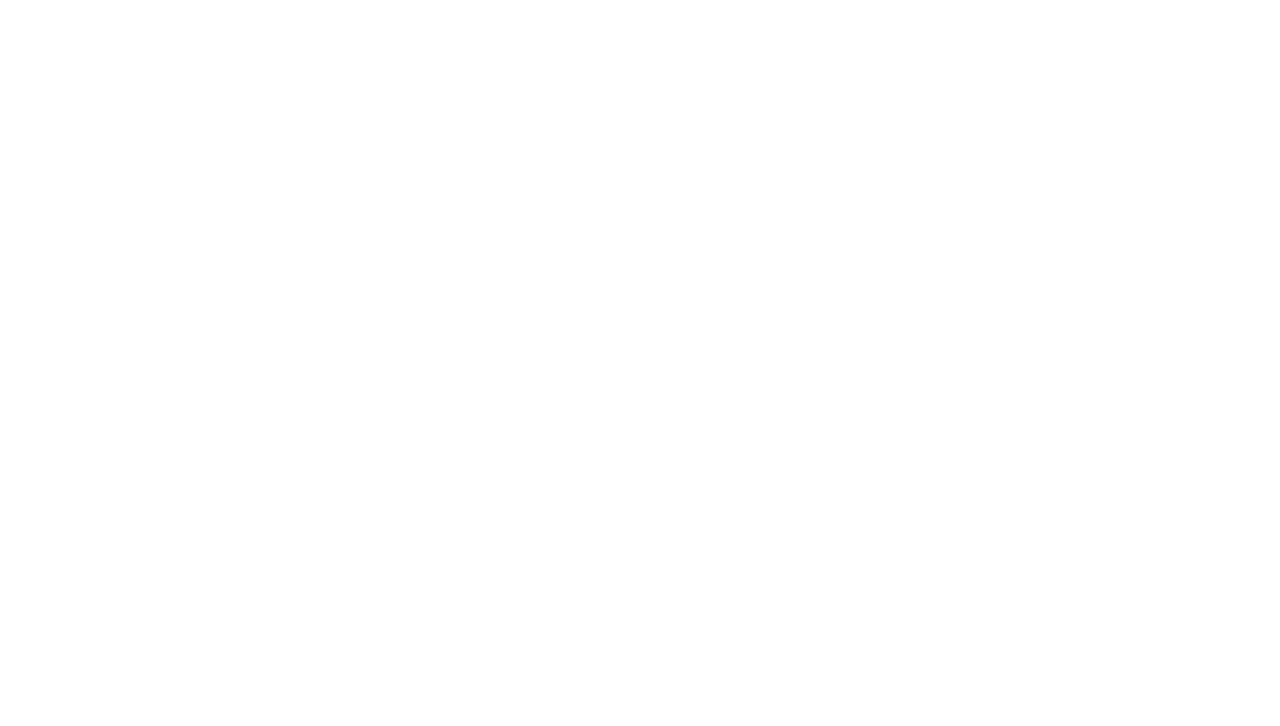
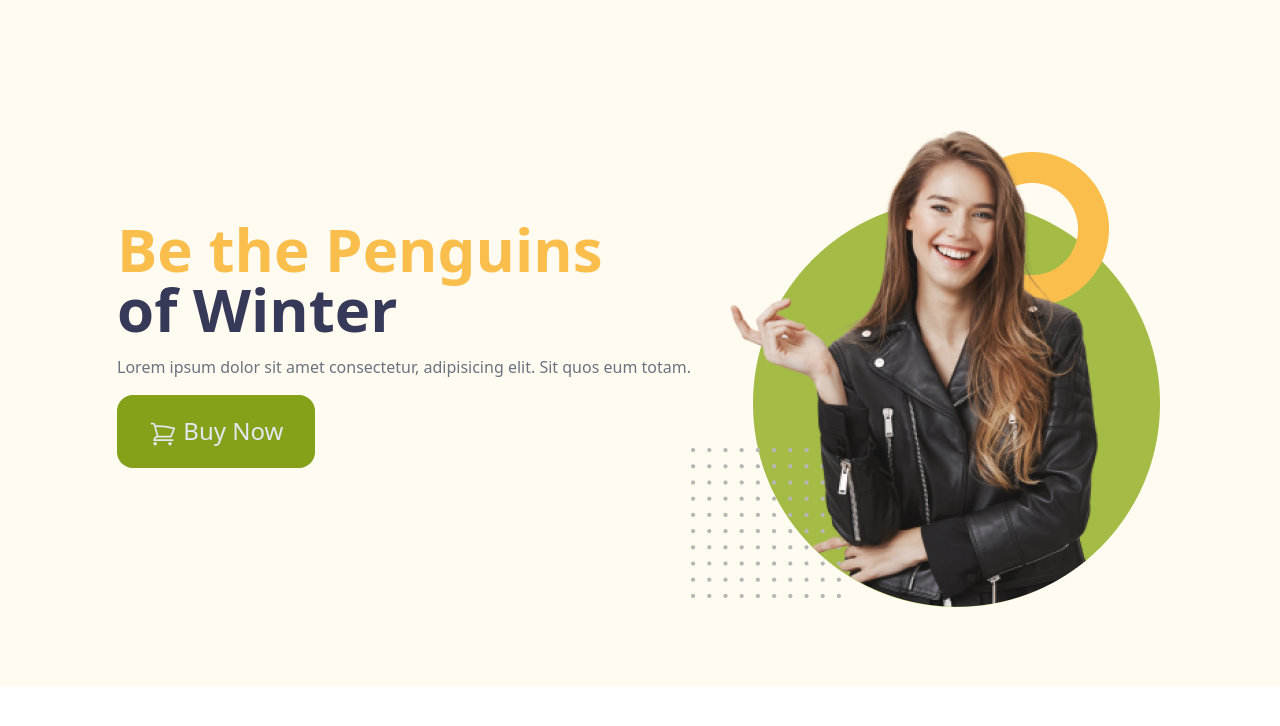
Before and after one commit to EsrakFahim/penguin-fashion-website-project, a plain HTML site: page index.html in a window 1280 px wide. Drawn offline with nearby package versions, Linux system fonts and the light colour scheme.

Commit message:
header added

```diff
--- a/index.html
+++ b/index.html
@@ -12,6 +12,10 @@
                 extend: {
                     colors: {
                         clifford: '#da373d',
+                        btn_color: '#85a019',
+                        header_text_1: '#fabe4c',
+                        header_text_2: '#363958',
+                        header_bg: '#fffbf0',
                     }
                 }
             }
@@ -21,7 +25,35 @@
 </head>
 
 <body>
+    <!-- header part start -->
+    <header class=" bg-header_bg py-20 ">
+        <!-- header banner part start  -->
+        <section class="container mx-auto flex flex-col w-3/4 justify-center space-y-10 sm:flex sm:flex-row sm:w-full justify-center items-center">
+            <div class="space-y-4 pl-20 sm:pl-0">
+                <h1 class="text-6xl font-bold space-y-3"><span class="text-header_text_1">Be the Penguins</span> <br><span class="text-header_text_2">of Winter</span></h1>
+                <p class="text-base text-gray-500">Lorem ipsum dolor sit amet consectetur, adipisicing elit. Sit quos eum totam.</p>
+                <button class="bg-btn_color px-8 py-5 text-2xl  text-slate-200 rounded-2xl"> <svg xmlns="http://www.w3.org/2000/svg" fill="none"
+                        viewBox="0 0 24 24" stroke-width="1.5" stroke="currentColor" class="w-7 h-7 inline-block items-center">
+                        <path stroke-linecap="round" stroke-linejoin="round"
+                            d="M2.25 3h1.386c.51 0 .955.343 1.087.835l.383 1.437M7.5 14.25a3 3 0 00-3 3h15.75m-12.75-3h11.218c1.121-2.3 2.1-4.684 2.924-7.138a60.114 60.114 0 00-16.536-1.84M7.5 14.25L5.106 5.272M6 20.25a.75.75 0 11-1.5 0 .75.75 0 011.5 0zm12.75 0a.75.75 0 11-1.5 0 .75.75 0 011.5 0z" />
+                    </svg>
+                    Buy Now</button>
+            </div>
+            <div>
+                <img src="./images/model.png" alt="">
+            </div>
+        </section>
+        <!-- header banner part end  -->
+    </header>
+    <!-- header part end  -->
 
+    <!-- main part start  -->
+    <main>
+        <section>
+
+        </section>
+    </main>
+    <!-- main part end  -->
 </body>
 
 </html>
```
